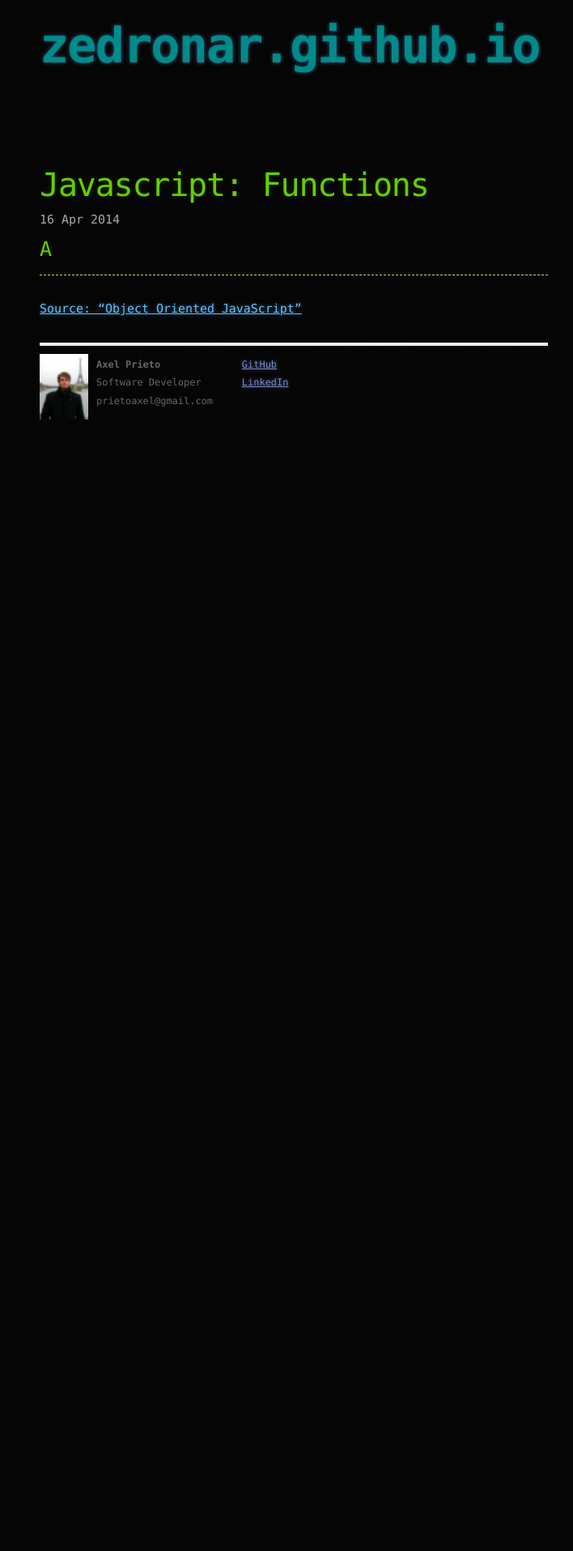
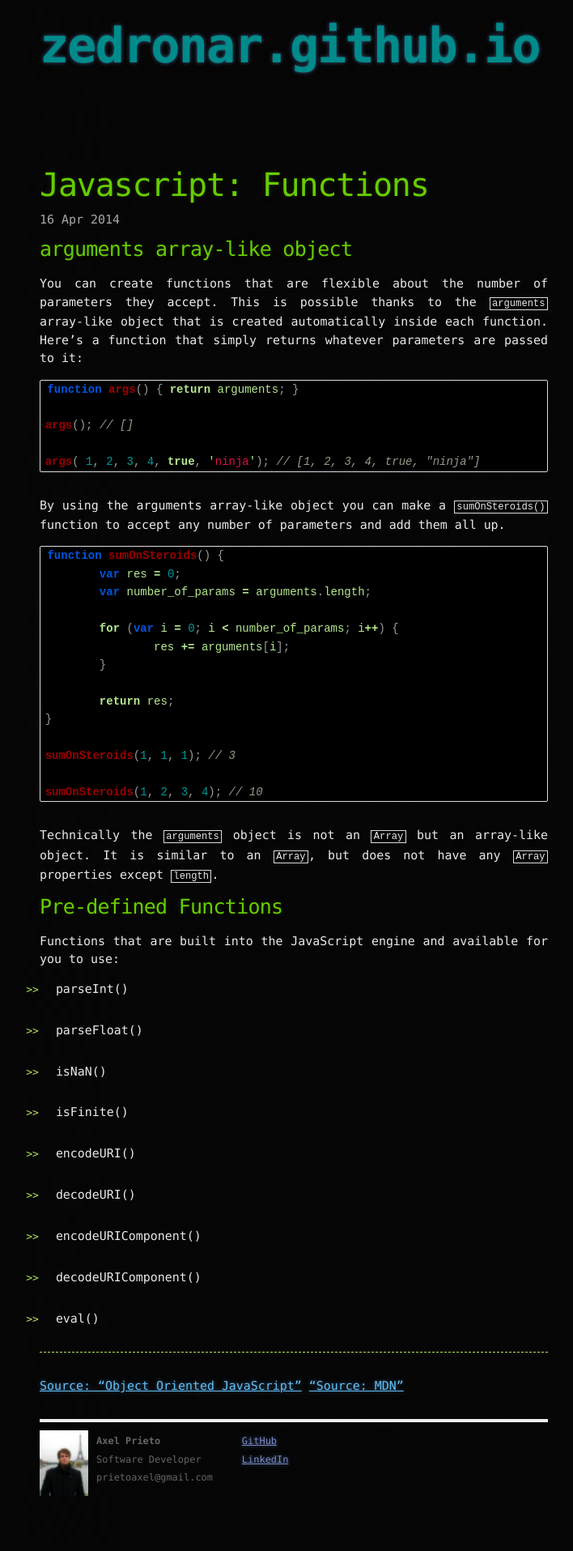
Before and after one commit to 4x3lpri3t0/zedronar.github.io, a Jekyll site: the page built from _posts/2014-04-16-javascript-functions.markdown, in a window 1280 px wide. Shown: the whole page at 81% size, without its empty margins (277-985 px from the left). Built offline with Jekyll 4.4.1, drawn with Linux system fonts in a browser that asks for light colours; Markdown is read by kramdown in place of the engine named in the settings; comment, search, counter and statistics services are not loaded; before the commit the page ends 945 px from its top, so only the background shows below that.

Commit message:
JS Functions post

````diff
--- a/_posts/2014-04-09-markdown-syntax-quick-reference.markdown
+++ b/_posts/2014-04-12-markdown-syntax-quick-reference.markdown
@@ -1,7 +1,7 @@
 ---
 layout: post
 title:  "Markdown: Syntax quick reference"
-date:   2014-04-09 21:00:00
+date:   2014-04-12 21:00:00
 categories: etc
 ---
 
--- a/_posts/2014-04-08-started-using-github-pages.markdown
+++ b/_posts/2014-04-12-started-using-github-pages.markdown
@@ -1,7 +1,7 @@
 ---
 layout: post
 title:  "Started using: GitHub pages"
-date:   2014-04-08 14:00:00
+date:   2014-04-12 14:00:00
 categories: etc
 ---
 
--- a/_posts/2014-04-08-started-using-jekyll.markdown
+++ b/_posts/2014-04-12-started-using-jekyll.markdown
@@ -1,7 +1,7 @@
 ---
 layout: post
 title:  "Started using: Jekyll"
-date:   2014-04-08 16:49:20
+date:   2014-04-12 16:49:20
 categories: etc
 ---
 
--- a/_posts/2014-04-16-javascript-functions.markdown
+++ b/_posts/2014-04-16-javascript-functions.markdown
@@ -5,10 +5,54 @@ date:   2014-04-16 19:00:00
 categories: javascript
 ---
 
-### A ###
+### arguments array-like object ###
 
+You can create functions that are flexible about the number of parameters they accept. This is possible thanks to the `arguments` array-like object that is created automatically inside each function. Here's a function that simply returns whatever parameters are passed to it:
 
+```javascript
+function args() { return arguments; }
+
+args(); // []
+
+args( 1, 2, 3, 4, true, 'ninja'); // [1, 2, 3, 4, true, "ninja"]
+```
+
+By using the arguments array-like object you can make a `sumOnSteroids()` function to accept any number of parameters and add them all up.
+
+```javascript
+function sumOnSteroids() {
+	var res = 0;
+	var number_of_params = arguments.length;
+
+	for (var i = 0; i < number_of_params; i++) {
+		res += arguments[i];
+	}
+
+	return res;
+}
+
+sumOnSteroids(1, 1, 1); // 3
+
+sumOnSteroids(1, 2, 3, 4); // 10
+```
+
+Technically the `arguments` object is not an `Array` but an array-like object. It is similar to an `Array`, but does not have any `Array` properties except `length`.
+
+### Pre-defined Functions ###
+
+Functions that are built into the JavaScript engine and available for you to use:
+
+* parseInt()
+* parseFloat()
+* isNaN()
+* isFinite()
+* encodeURI()
+* decodeURI()
+* encodeURIComponent()
+* decodeURIComponent()
+* eval()
 
 ---
 
 [Source: "Object Oriented JavaScript"](http://www.amazon.com/Object-Oriented-JavaScript-Stoyan-Stefanov-ebook/dp/B0057UNEJC/)
+["Source: MDN"](https://developer.mozilla.org/en-US/docs/Web/JavaScript/Reference/Functions_and_function_scope/arguments)
````
